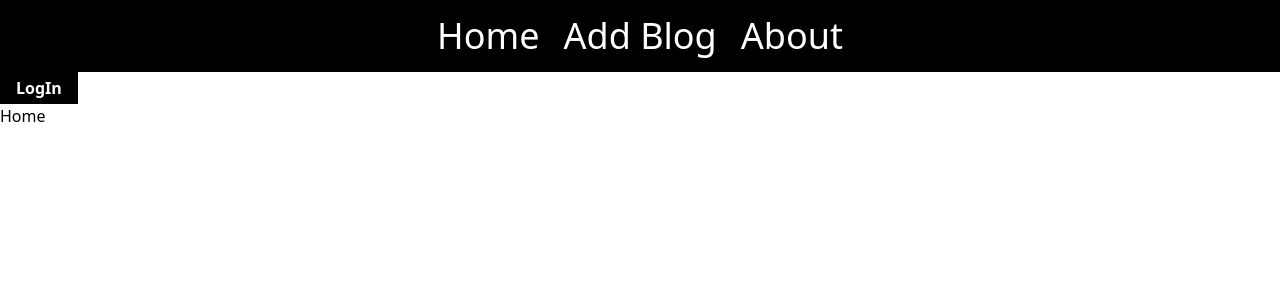
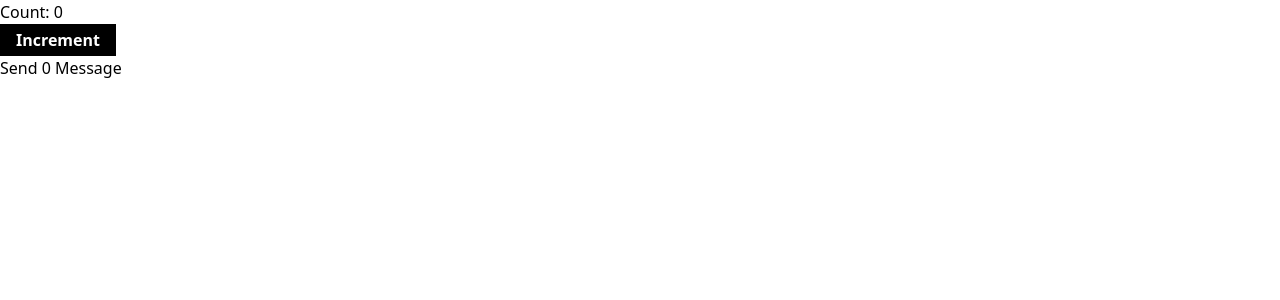
Before and after one commit to Ujjal-ENG/start-learn-react, a React (Create React App) app: page / in a window 1280 px wide. Shown: the top 300 px of the page. Built offline with nearby package versions, Linux system fonts and the light colour scheme.

Commit message:
here memo function off the un usual rendering of the component

```diff
--- a/src/App.js
+++ b/src/App.js
@@ -1,17 +1,16 @@
-import React from 'react';
-
-import { BrowserRouter } from 'react-router-dom';
-import Navbar from './PROTECTED_ROUTING/layout/Navbar';
-
-import Index from './PROTECTED_ROUTING/routing/Index';
+import React, { useState } from 'react';
+import Message from './HOOKS_USE-MEMO/Message';
 
 const App = () => {
+    console.log('App Rendering');
+    const [count, setCount] = useState(0);
     return (
         <>
-            <BrowserRouter>
-                <Navbar />
-                <Index />
-            </BrowserRouter>
+            <h1>Count: {count}</h1>
+            <button onClick={() => setCount((ps) => ps + 1)} className="px-4 py-1 bg-black text-white font-bold active:px-3 active:py-1">
+                Increment
+            </button>
+            <Message />
         </>
     );
 };
--- /dev/null
+++ b/src/HOOKS_USE-MEMO/Message.js
@@ -0,0 +1,8 @@
+import React, { memo } from 'react';
+
+const Message = () => {
+    console.log('Message Rendering');
+    return <div>Send 0 Message</div>;
+};
+
+export default memo(Message);
```
